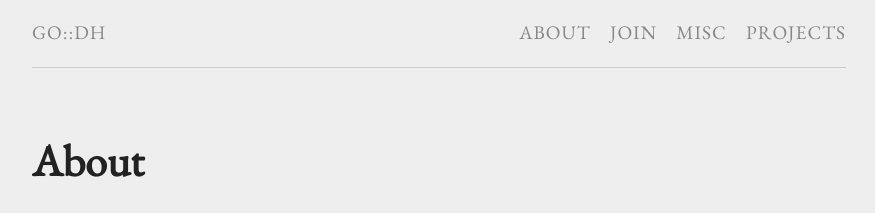
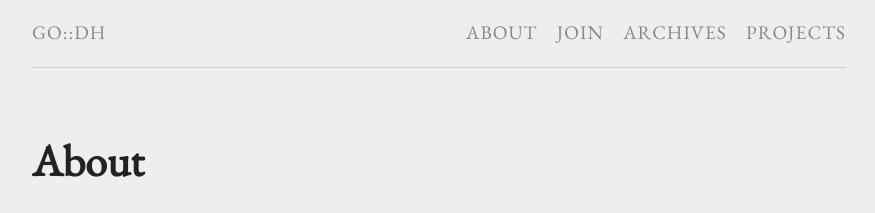
Before and after one commit to go-dh/main, a Jekyll site: the page built from index.md, in a window 1280 px wide. Shown: the top 213 px of the page, without its empty margins (201-1076 px from the left). Built offline with Jekyll 4.4.1, drawn with Linux system fonts in a browser that asks for light colours.

Commit message:
added archives page

```diff
--- a/_data/menu.yml
+++ b/_data/menu.yml
@@ -4,8 +4,8 @@
 - title: "Join"
   href: "/join/"
 
-- title: "Misc"
-  href: "/misc/"
+- title: "Archives"
+  href: "/archives/"
 
 - title: "Projects"
   href: "/projects/"
```
